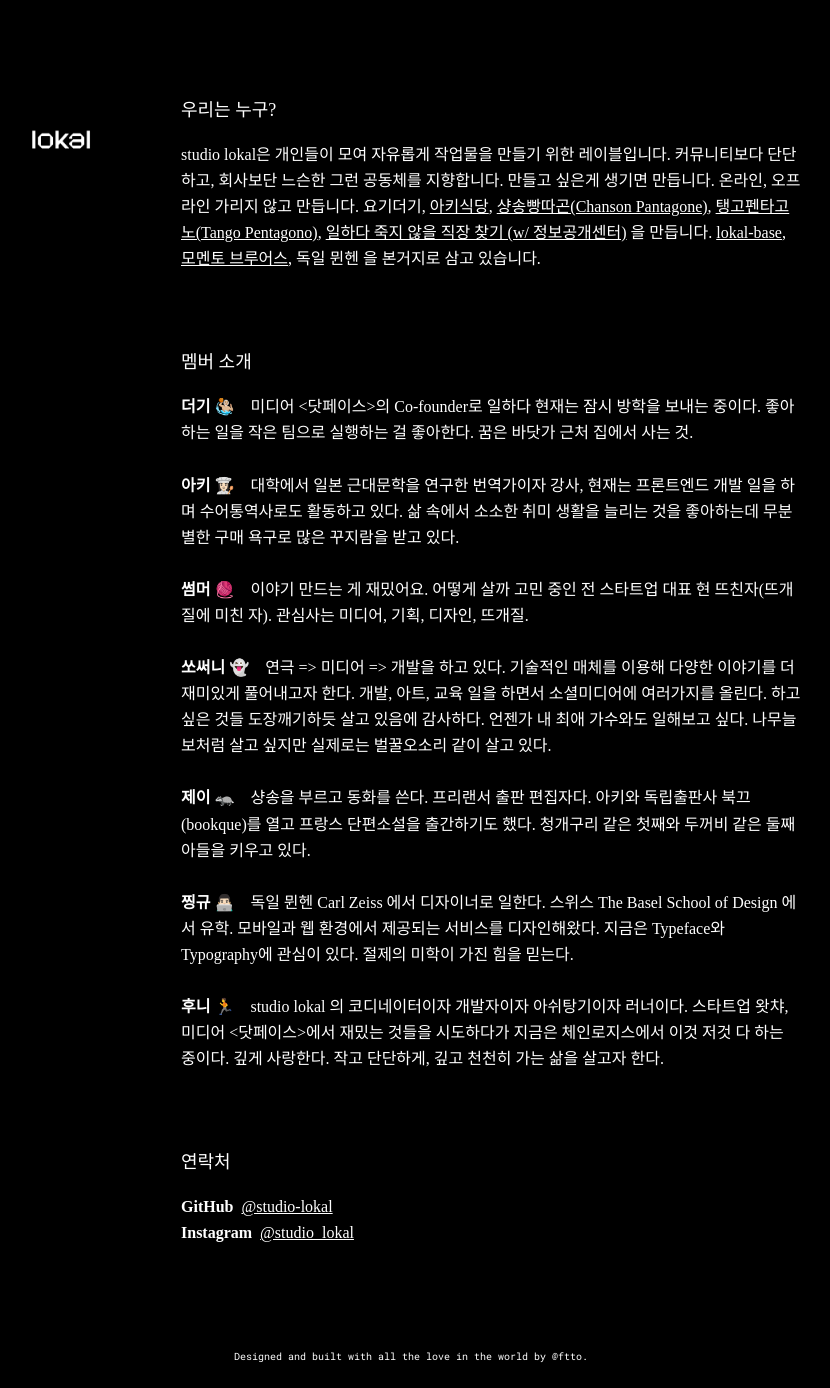
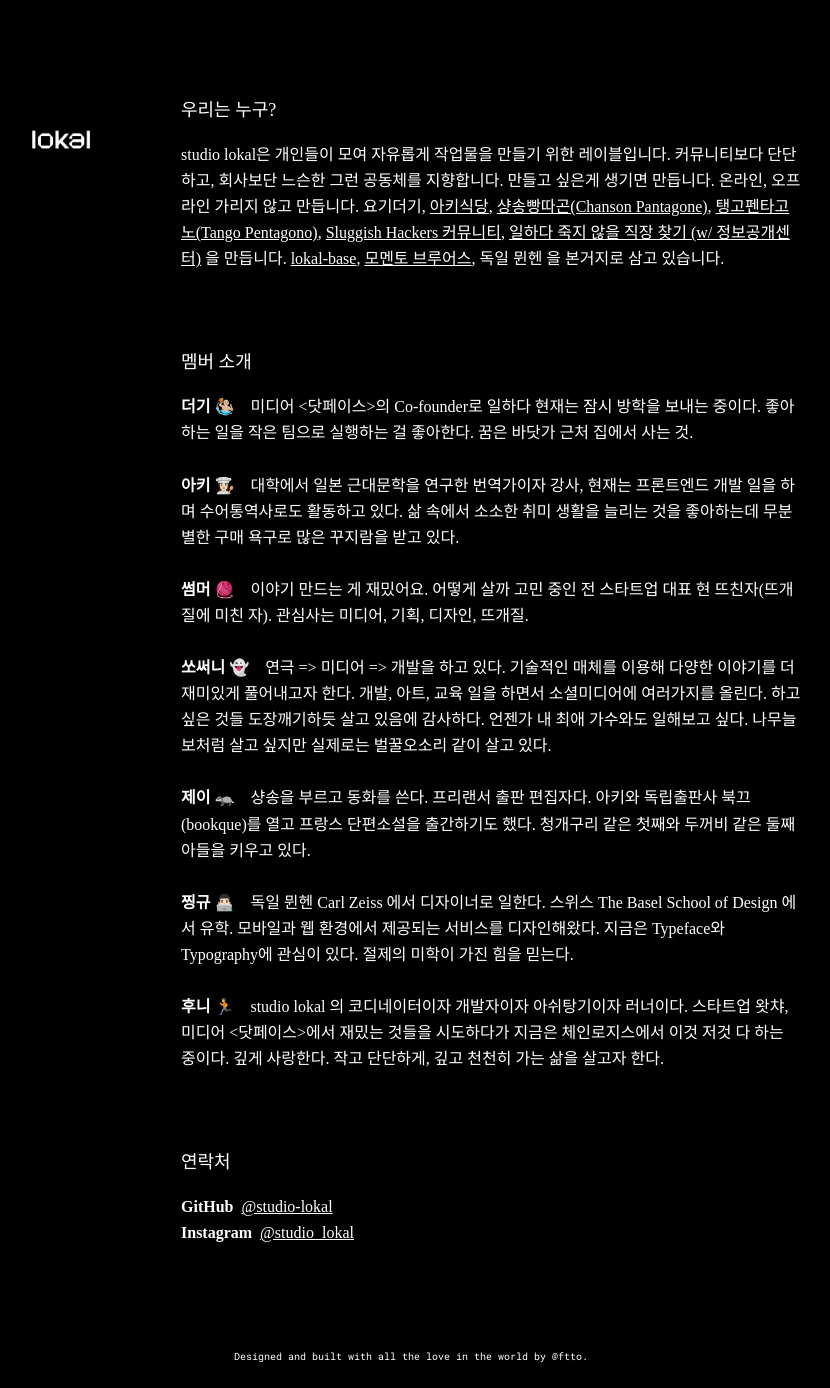
Before and after one commit to studio-lokal/studio-lokal.github.io, a Jekyll site: the page built from index.html, in a window 1280 px wide. Shown: the whole page, without its empty margins (229-1059 px from the left). Built offline with Jekyll 4.4.1, drawn with Linux system fonts in a browser that asks for light colours; some web fonts are replaced.

Commit message:
feat: add slugghs-hackers

```diff
--- a/_data/projects.yml
+++ b/_data/projects.yml
@@ -5,5 +5,7 @@
   src: https://www.youtube.com/playlist?list=PLD6X5RPk5fbTSDClFXDQnvm41efmfpOiH
 - name: 탱고펜타고노(Tango Pentagono)
   src: https://tango-pentagono.ftto.kr
+- name: Sluggish Hackers 커뮤니티
+  src: https://sluggish.at
 - name: 일하다 죽지 않을 직장 찾기 (w/ 정보공개센터)
   src: https://nosanjae.kr
```
